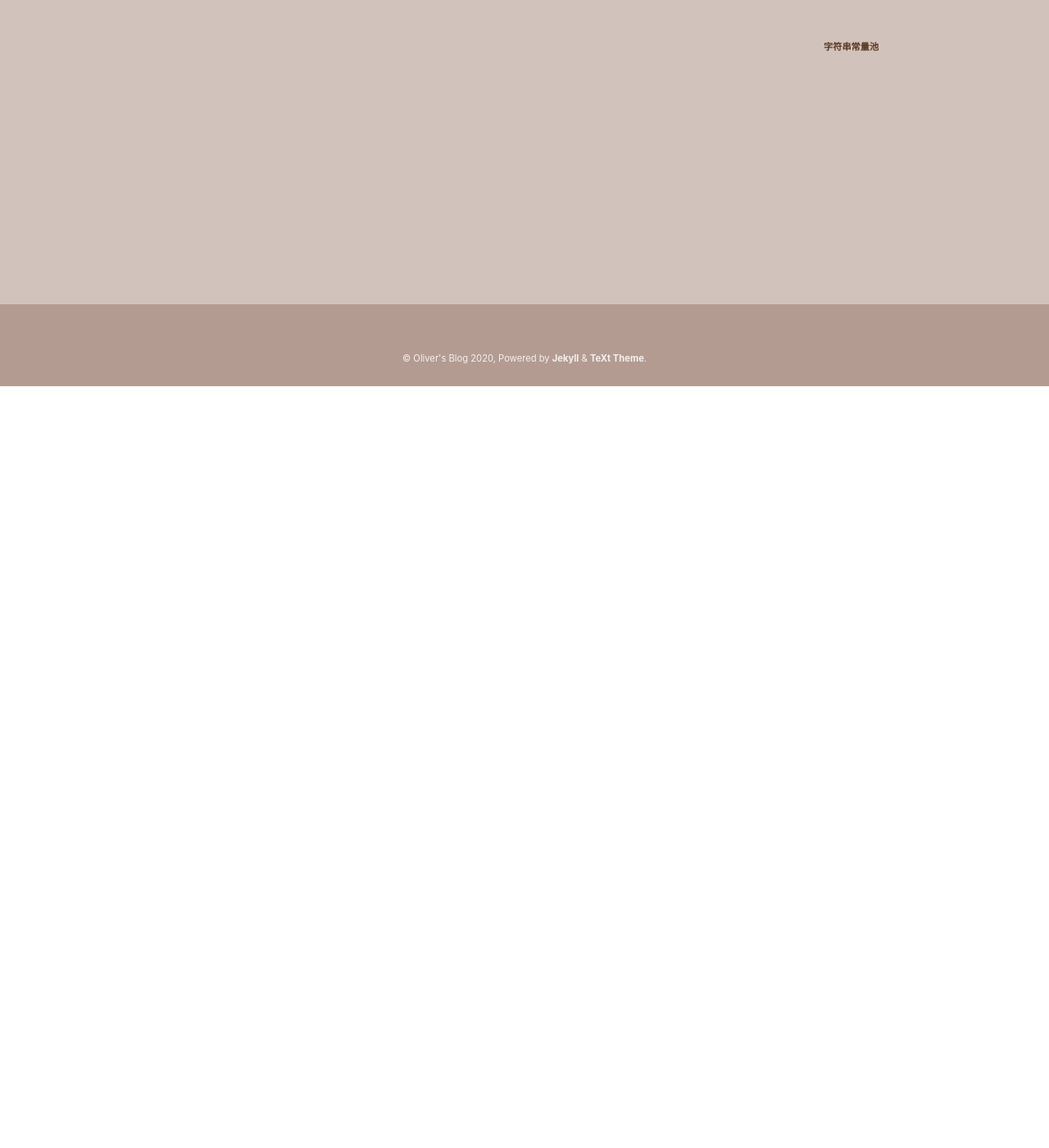
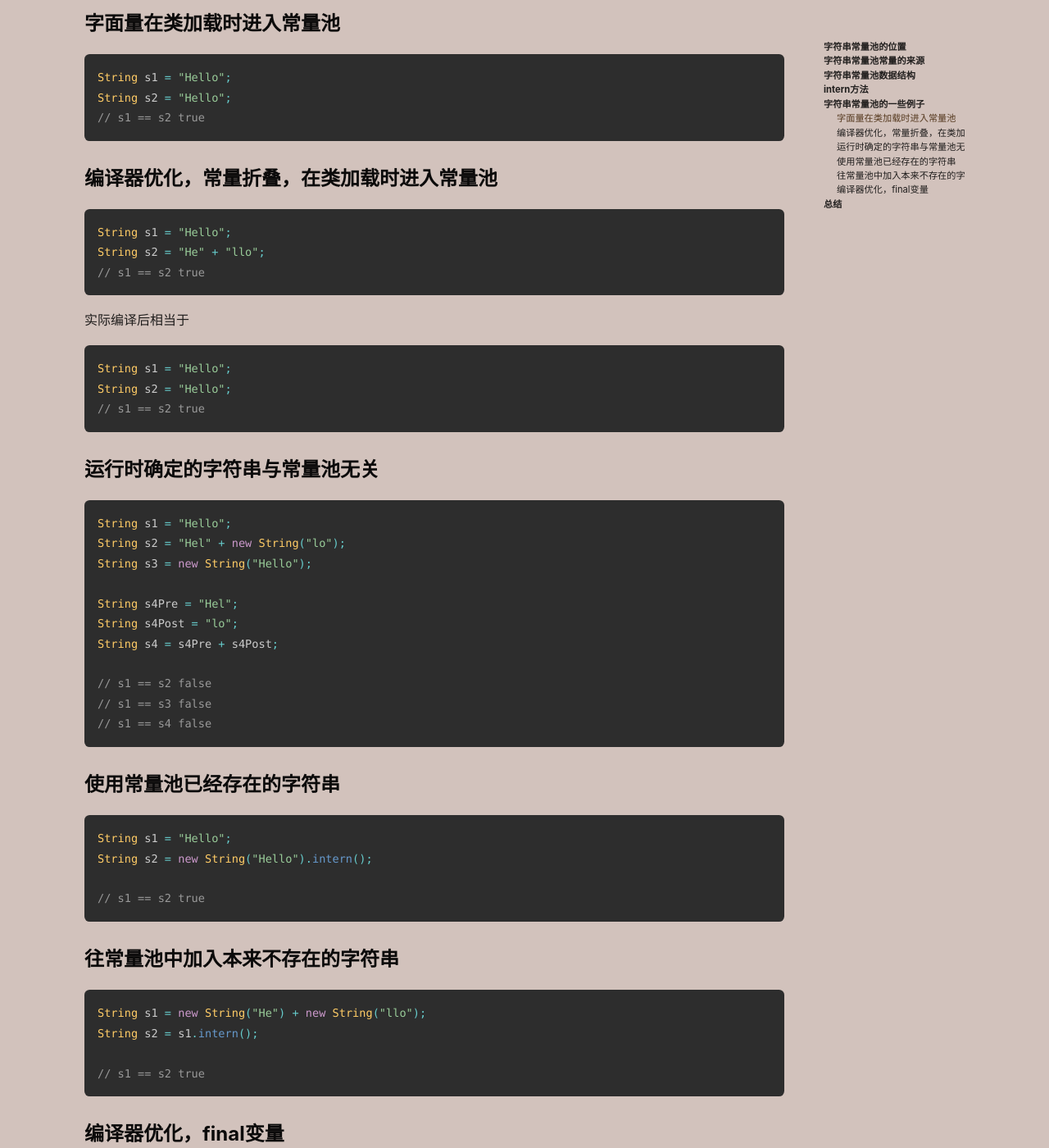
Before and after one commit to Still1/Still1.github.io, a Jekyll site: the page built from _posts/2014/2014-04-10-Java字符串常量池.md, in a window 1280 px wide and 1400 px high, scrolled down 929 px. Shown: the whole window at 82% size. Built offline with Jekyll 4.4.1, drawn with Linux system fonts in a browser that asks for light colours; nearby versions of some CDN libraries; some of the changed text lies outside the part shown.

Commit message:
更新文章

````diff
--- a/_posts/2014/2014-04-10-Java字符串常量池.md
+++ b/_posts/2014/2014-04-10-Java字符串常量池.md
@@ -5,6 +5,102 @@ tags:
 modify_date: 2014-04-10
 ---
 
-## 字符串常量池
+## 字符串常量池的位置
+
+* JDK 6及之前，字符串常量池位于方法区
+* JDK 7及之后，字符串常量池位于堆空间
 
 <!--more-->
+
+## 字符串常量池常量的来源
+
+* class文件的静态常量池，主要包含文本字面量和被`final`修饰的字符串常量
+* 运行时通过`String`类的`intern`方法动态添加
+
+## 字符串常量池数据结构
+
+字符串常量池底层为一个定长的`Hashtable`，管理的是字符串的引用。字符串的对象本身一定在堆空间。
+
+## intern方法
+
+调用`intern`方法，会判断常量池引用指向的对象里面有没有与当前字符串值相等的对象。如果有，则返回常量池相应的引用。如果没有，则将当前字符串的引用放入常量池，并返回。
+
+## 字符串常量池的一些例子
+
+### 字面量在类加载时进入常量池
+
+```java
+String s1 = "Hello";
+String s2 = "Hello";
+// s1 == s2 true
+```
+
+### 编译器优化，常量折叠，在类加载时进入常量池
+
+```java
+String s1 = "Hello";
+String s2 = "He" + "llo";
+// s1 == s2 true
+```
+
+实际编译后相当于
+
+```java
+String s1 = "Hello";
+String s2 = "Hello";
+// s1 == s2 true
+```
+
+### 运行时确定的字符串与常量池无关
+
+```java
+String s1 = "Hello";
+String s2 = "Hel" + new String("lo");
+String s3 = new String("Hello");
+
+String s4Pre = "Hel";
+String s4Post = "lo";
+String s4 = s4Pre + s4Post;
+
+// s1 == s2 false
+// s1 == s3 false
+// s1 == s4 false
+```
+
+### 使用常量池已经存在的字符串
+
+```java
+String s1 = "Hello";
+String s2 = new String("Hello").intern();
+
+// s1 == s2 true
+```
+
+### 往常量池中加入本来不存在的字符串
+
+```java
+String s1 = new String("He") + new String("llo");
+String s2 = s1.intern();
+
+// s1 == s2 true
+```
+
+### 编译器优化，final变量
+
+```java
+public class Test {
+    public static final String s1Pre = "He";
+    public static final String s1Post = "llo";
+
+    public static void main(String[] args) {
+        String s1 = s1Pre + s1Post;
+        String s2 = "Hello";
+
+        // s1 == s2 true
+    }
+}
+```
+
+## 总结
+
+只有文本字面量以及能被编译器编译时优化的等效文本字面量，会隐式进入字符串常量池。其它情况下，进入字符串常量池需要显式调用`String`的`intern`方法，并且要满足字符串常量池本来不存在该值的字符串的条件。
````
